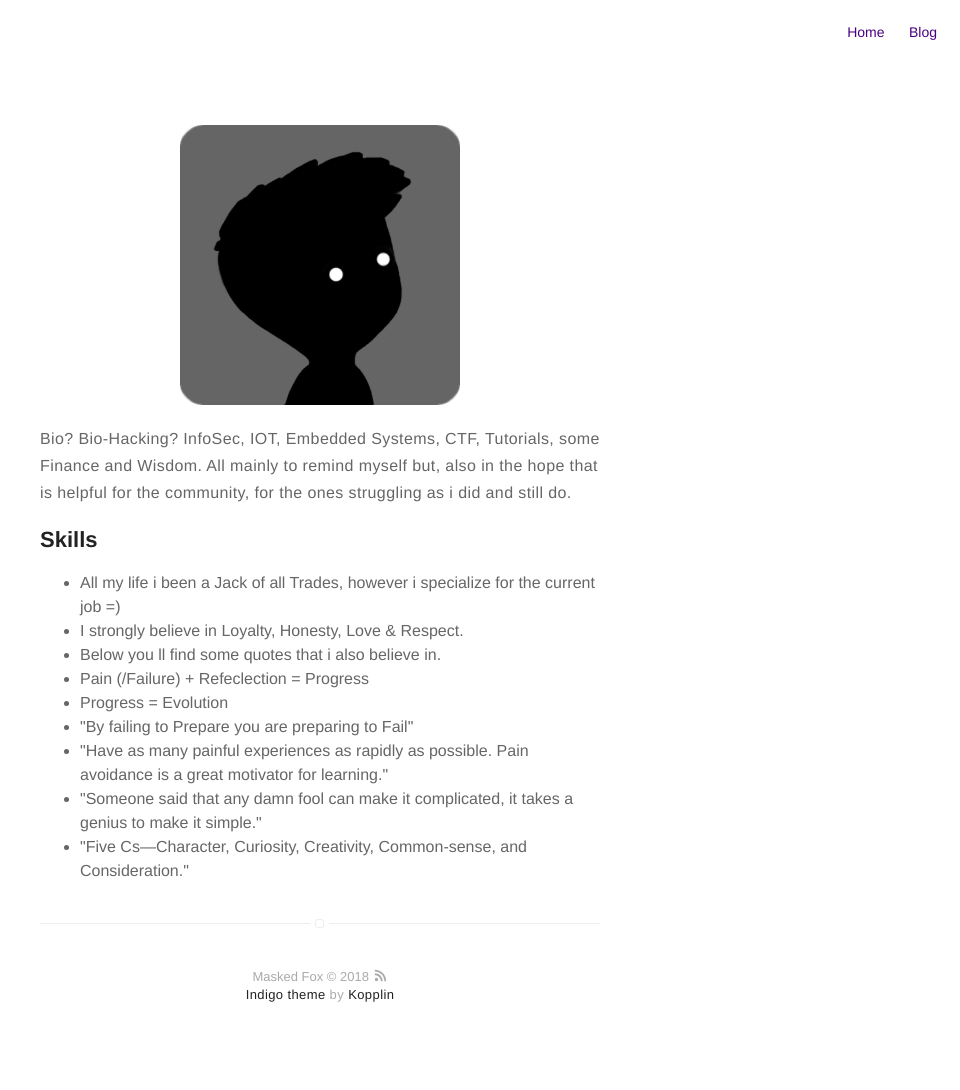
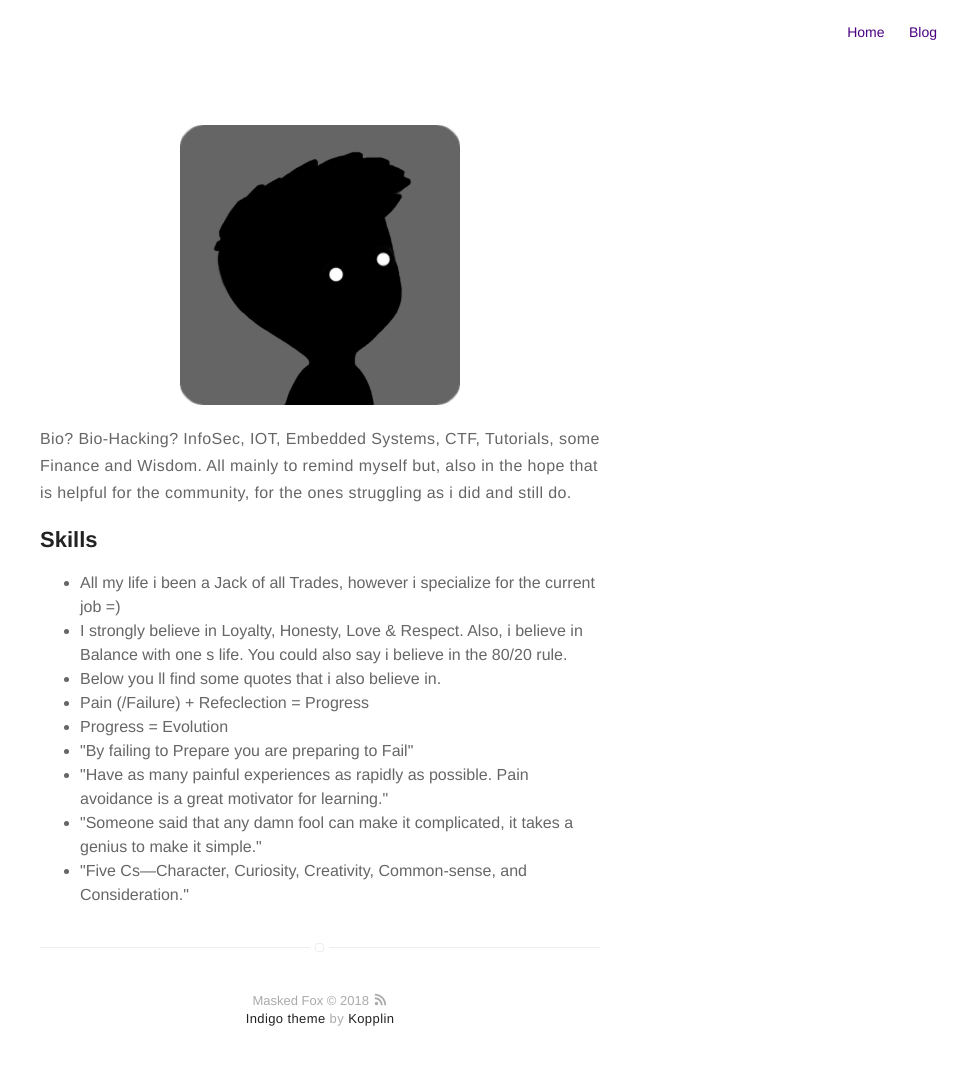
Before and after one commit to MaskedFox/maskedfox.github.io, a Jekyll site: the page built from about.md, in a window 1280 px wide. Shown: the whole page, without its empty margins (320-1280 px from the left). Built offline with Jekyll 4.4.1, drawn with Linux system fonts in a browser that asks for light colours; before the commit the page ends 1066 px from its top, so only the background shows below that.

Commit message:
Update about.md

```diff
--- a/about.md
+++ b/about.md
@@ -12,7 +12,7 @@ layout: page
 
 <ul class="skill-list">
 	<li> All my life i been a Jack of all Trades, however i specialize for the current job =)  </li>
-	<li> I strongly believe in Loyalty, Honesty, Love & Respect. </Li>
+	<li> I strongly believe in Loyalty, Honesty, Love & Respect. Also, i believe in Balance with one s life. You could 		also say i believe in the 80/20 rule. </Li>
 	<li> Below you ll find some quotes that i also believe in. </li>
 	<li> Pain (/Failure) + Refeclection = Progress </li>
 	<li> Progress = Evolution </li>
```
